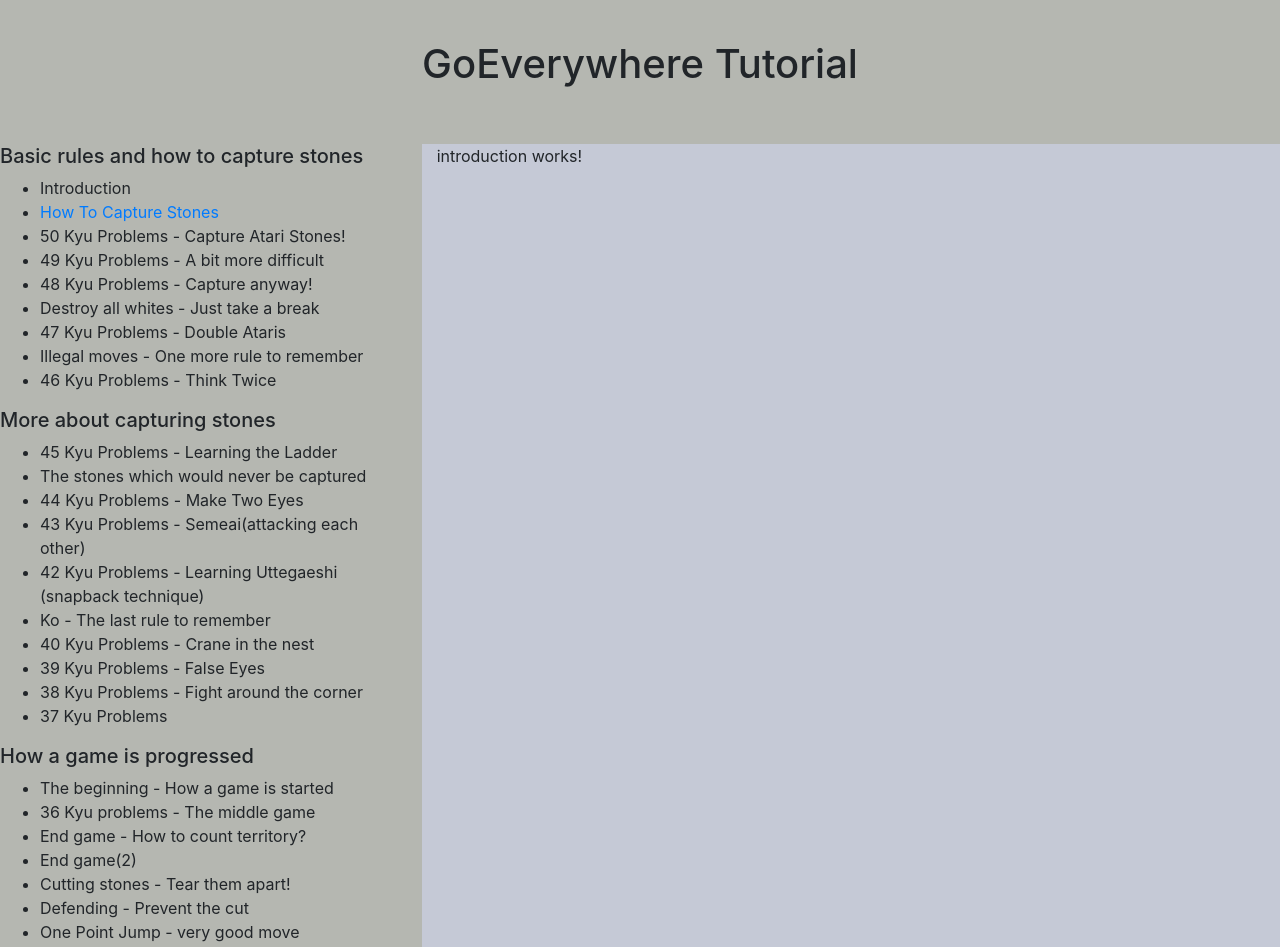
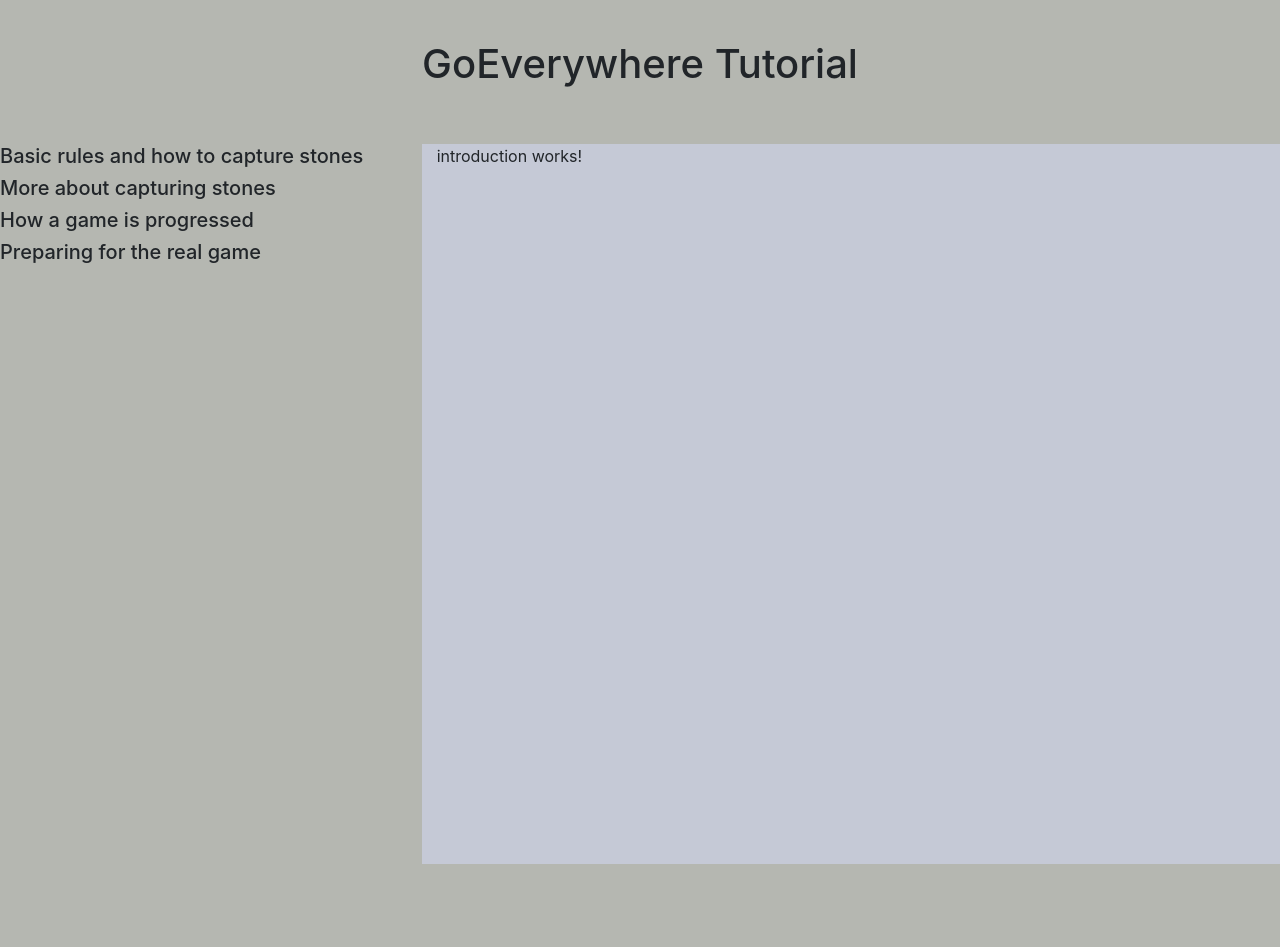
Before and after one commit to avionipevaju/GoEverywhere-Tutorial, an Angular app: page / in a window 1280 px wide. Shown: the top 947 px of the page. After the commit the page ends 864 px from the top, so only its background shows below. Built offline with nearby package versions, Linux system fonts and the light colour scheme.

Commit message:
Added table of content toggle and scroll Added jQuery

```diff
--- a/src/app/app.component.css
+++ b/src/app/app.component.css
@@ -1,6 +1,11 @@
 #toc{
   margin-top: 3em;
   background: #b5b7b1;
+}
+
+.pre-scrollable {
+  min-height: 45em;
+  overflow-y: scroll;
 }
 
 h1{
--- a/src/app/app.component.html
+++ b/src/app/app.component.html
@@ -2,10 +2,10 @@
     {{title}}
  </h1>
 <div class="row">
-  <div class="col-sm-4" id="toc">
+  <div class="col-sm-4 pre-scrollable" id="toc">
     <app-content></app-content>
   </div>
-  <div class="col-sm-8" id="mainWindow">
+  <div class="col-sm-8 pre-scrollable" id="mainWindow">
     <router-outlet></router-outlet>
   </div>
 
--- a/src/app/content/content.component.css
+++ b/src/app/content/content.component.css
@@ -0,0 +1,3 @@
+ul{
+  display: none;
+}
--- a/src/app/content/content.component.html
+++ b/src/app/content/content.component.html
@@ -1,5 +1,5 @@
-<h5>Basic rules and how to capture stones</h5>
-<ul class="text-left" id="list">
+<h5><a (click)="toggle($event)" id="basic" [routerLink]="">Basic rules and how to capture stones</a></h5>
+<ul class="text-left" id="basicList">
   <li>
     <a [routerLink]="" (click)='change("")'>Introduction</a>
   <li>
@@ -26,8 +26,8 @@
     <a [routerLink]="" (click)='change("")'>46 Kyu Problems</a> - Think Twice
   </li>
 </ul>
-<h5>More about capturing stones</h5>
-<ul>
+<h5><a (click)="toggle($event)" id="more" [routerLink]="">More about capturing stones</a></h5>
+<ul id="moreList">
   <li>
     <a [routerLink]="" (click)='change("")'>45 Kyu Problems</a>
     - Learning the Ladder
@@ -58,8 +58,8 @@
     <a [routerLink]="" (click)='change("")'>37 Kyu Problems</a>
 </li>
 </ul>
-<h5>How a game is progressed</h5>
-<ul>
+<h5><a (click)="toggle($event)" id="progressed" [routerLink]="">How a game is progressed</a></h5>
+<ul id="progressedList">
   <li>
     <a [routerLink]="" (click)='change("")'>The beginning</a>
     - How a game is started
@@ -93,8 +93,8 @@
     <a [routerLink]="" (click)='change("")'>Komi</a> - A little bonus for white
 </li>
 </ul>
-<h5>Preparing for the real game</h5>
-<ul>
+<h5><a (click)="toggle($event)" id="real" [routerLink]="">Preparing for the real game</a></h5>
+<ul id="realList">
   <li>
     <a [routerLink]="" (click)='change("")'>A slap in the face</a>
   <li>
--- a/src/app/content/content.component.ts
+++ b/src/app/content/content.component.ts
@@ -1,5 +1,6 @@
 import { Component, OnInit } from '@angular/core';
 import {Router} from '@angular/router';
+declare var $: any;
 
 @Component({
   selector: 'app-content',
@@ -15,4 +16,8 @@ export class ContentComponent implements OnInit {
   change(path) {
     this.router.navigate([path]);
   }
+  toggle(event) {
+    $('#' + event.target.id + 'List').slideToggle();
   }
+
+  }
--- a/src/index.html
+++ b/src/index.html
@@ -7,6 +7,7 @@
   <meta name="viewport" content="width=device-width, initial-scale=1">
   <link rel="icon" type="image/x-icon" href="favicon.ico">
   <link rel="stylesheet" href="https://maxcdn.bootstrapcdn.com/bootstrap/4.0.0-beta.2/css/bootstrap.min.css" integrity="sha384-PsH8R72JQ3SOdhVi3uxftmaW6Vc51MKb0q5P2rRUpPvrszuE4W1povHYgTpBfshb" crossorigin="anonymous">
+  <script src="https://ajax.googleapis.com/ajax/libs/jquery/1.12.4/jquery.min.js"></script>
 </head>
 <body>
   <app-root></app-root>
```
